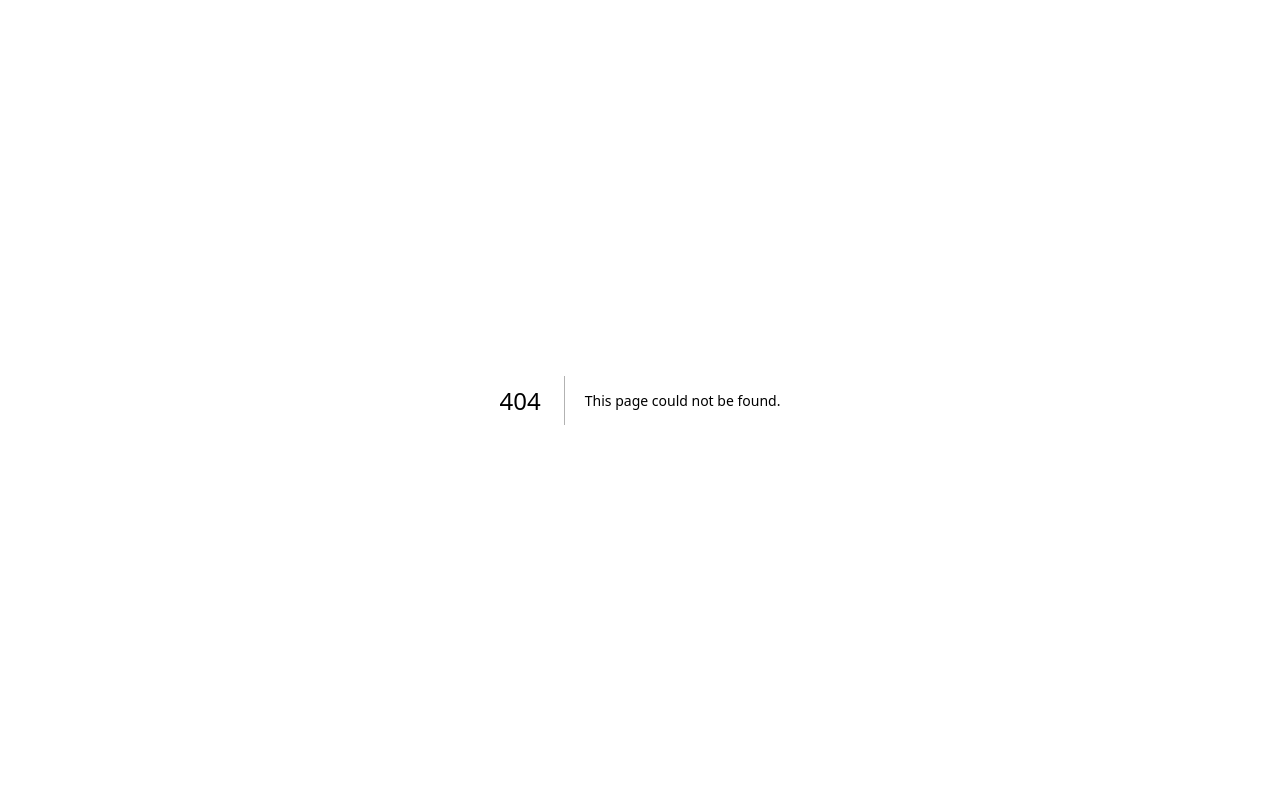
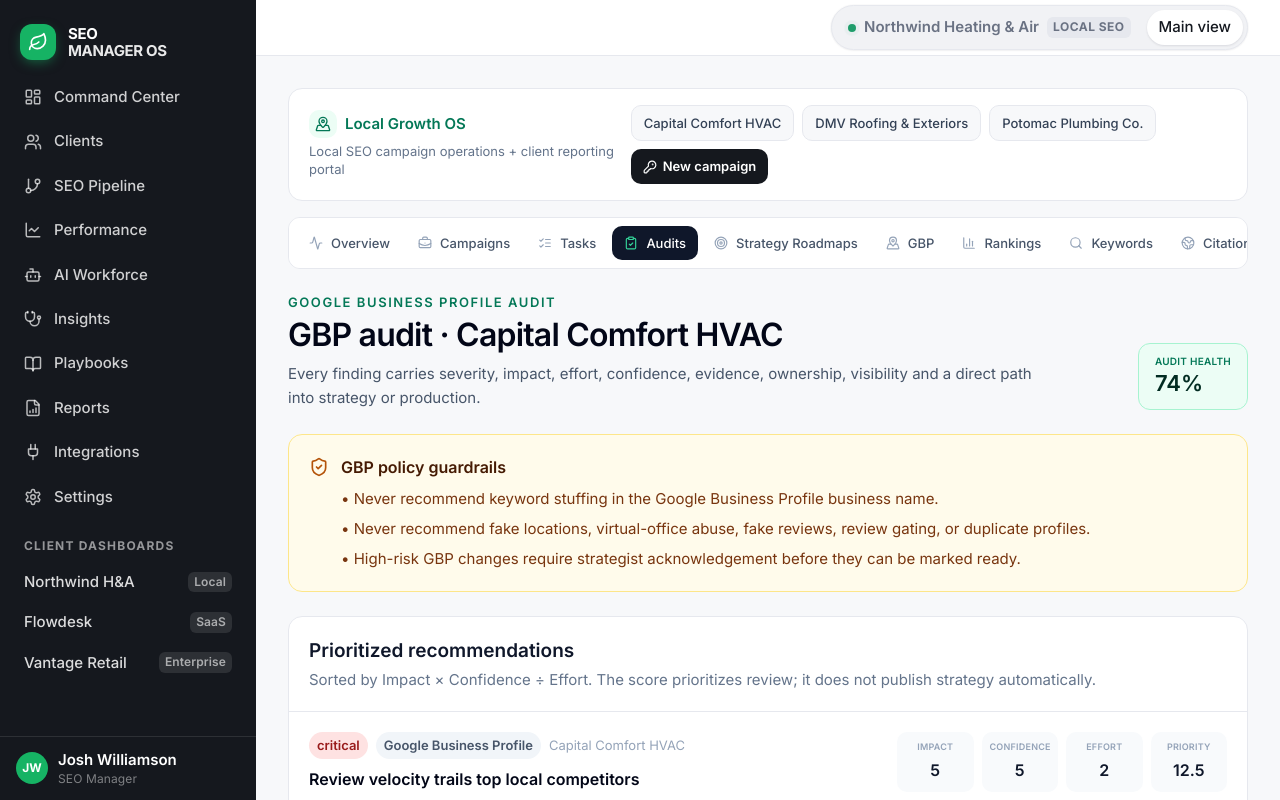
Before and after one commit to branderboy/seo-manager-os, a Next.js app: page /growth/audits/gbp in a window 1280 px wide. Before the commit this address had no page. Built offline with nearby package versions, Linux system fonts and the light colour scheme.

Commit message:
feat(local-growth): add GBP audit detail route

```diff
--- /dev/null
+++ b/src/app/(os)/growth/audits/gbp/page.tsx
@@ -0,0 +1,5 @@
+import { AuditWorkflow } from "@/components/local-growth/audit-workflow";
+
+export default function GbpAuditPage() {
+  return <AuditWorkflow gbpOnly />;
+}
```
